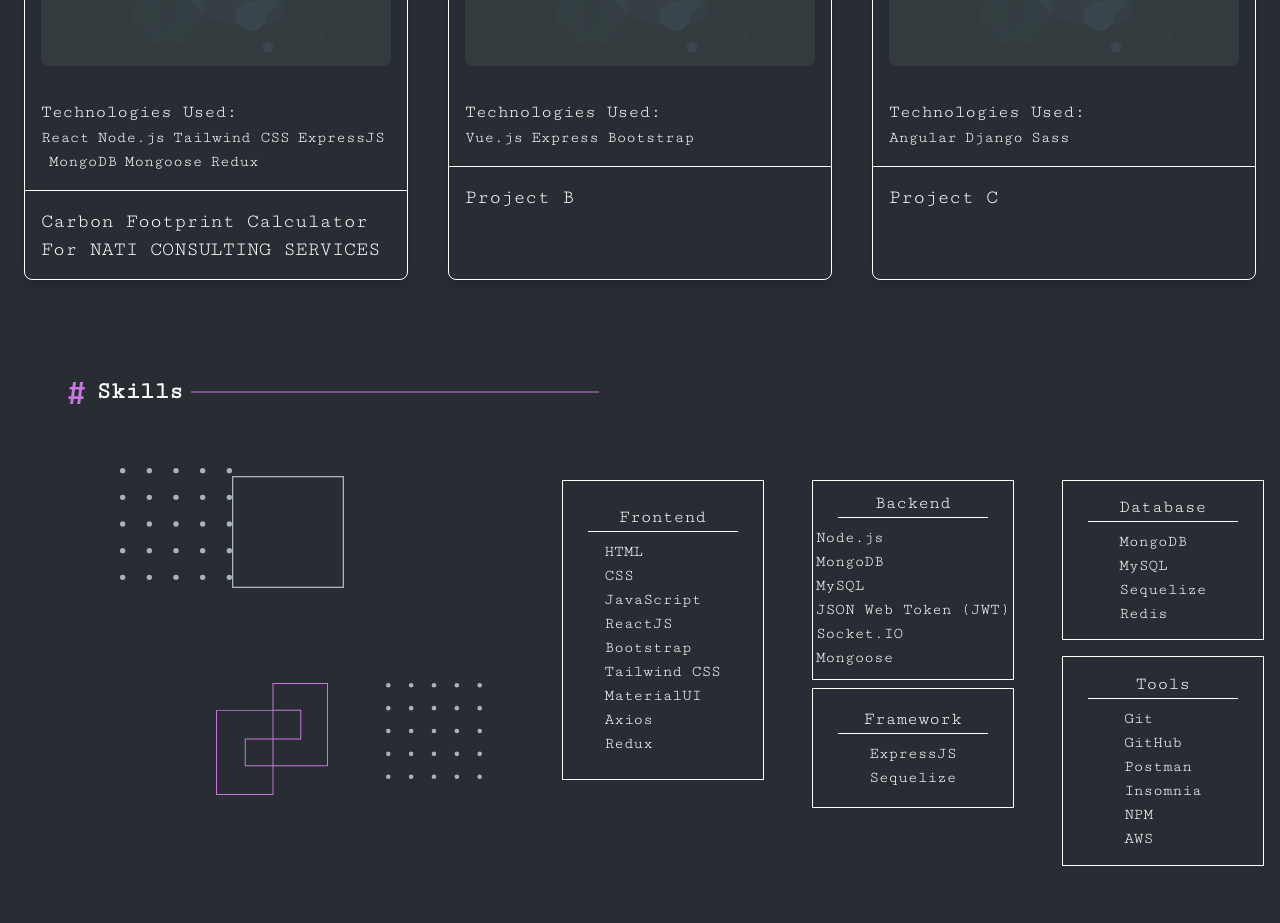
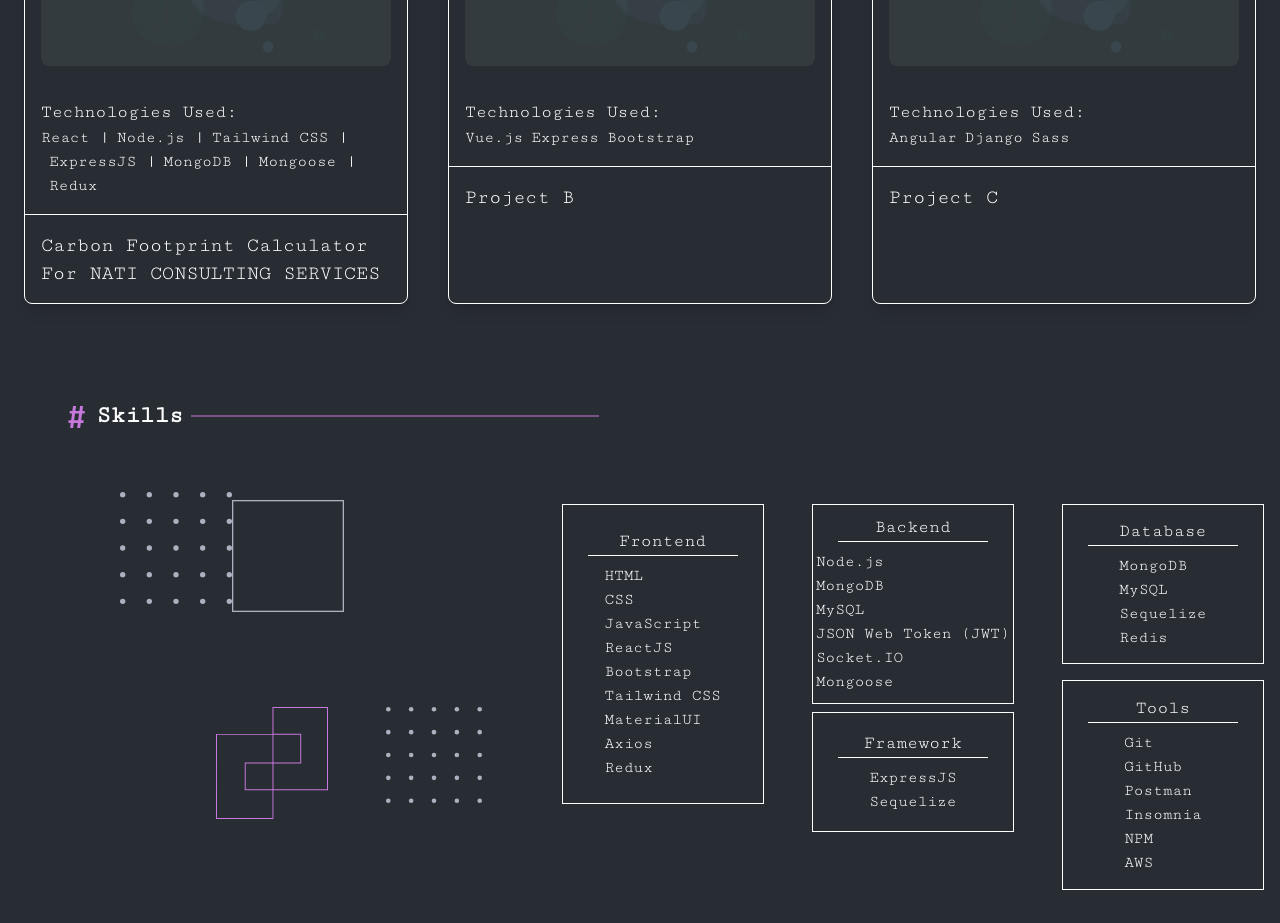
Before and after one commit to kavipriya2912002/Freelancing_Portfolio, a React (Vite) app: page / in a window 1280 px wide. Shown: the part 1080-2003 px from the top of the page. Built offline with nearby package versions, Linux system fonts and the light colour scheme.

Commit message:
Initial commit

```diff
--- a/src/pages/Projects.jsx
+++ b/src/pages/Projects.jsx
@@ -15,7 +15,7 @@ function Projects() {
   const projects = [
     {
       name: 'Carbon Footprint Calculator For NATI CONSULTING SERVICES',
-      technologies: ['React', 'Node.js', 'Tailwind CSS', 'ExpressJS', 'MongoDB', 'Mongoose', 'Redux' ],
+      technologies: ['React |', 'Node.js |', 'Tailwind CSS |', 'ExpressJS |', 'MongoDB |', 'Mongoose |', 'Redux' ],
     },
     {
       name: 'Project B',
```
